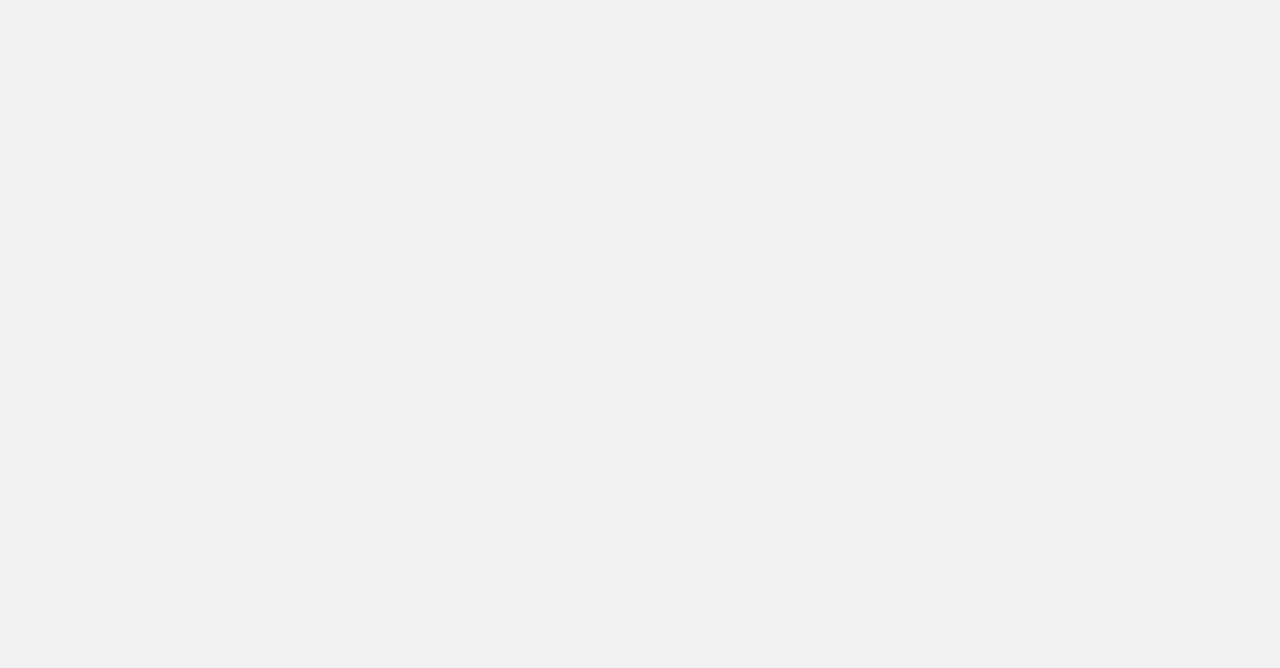
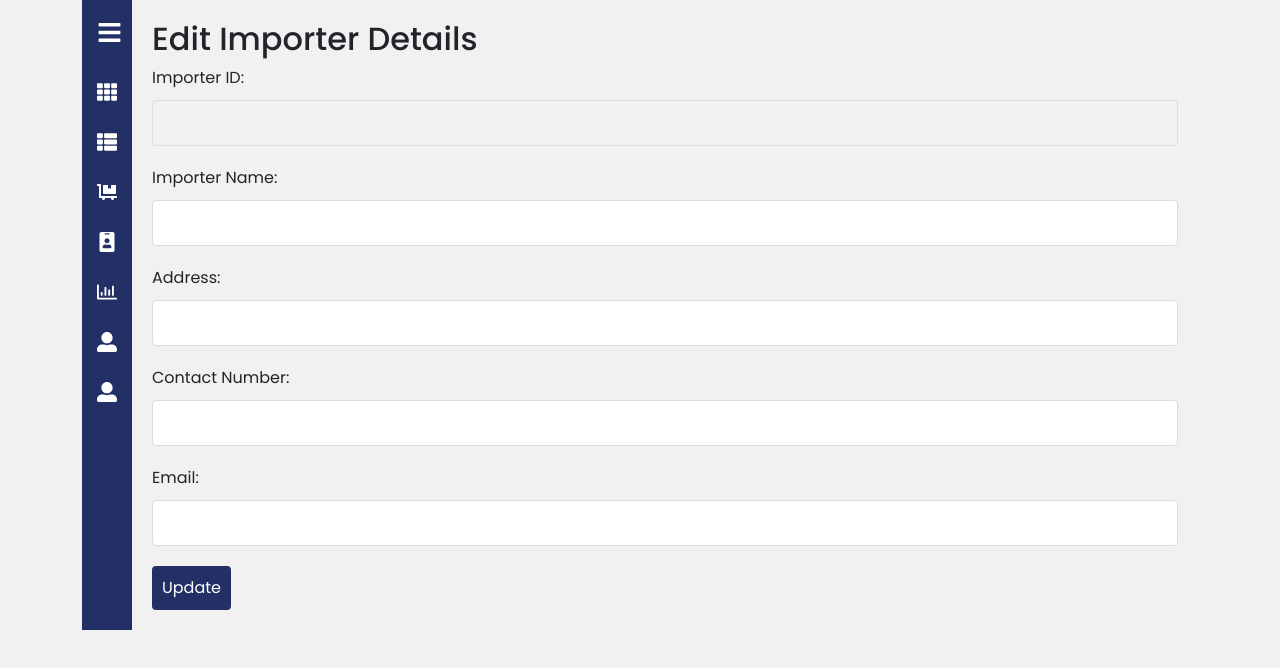
Before and after one commit to nishadi-s/ElectriGen-ICS, a React (Create React App) app in the folder frontend/: page /ImporterUpdate/1 in a window 1280 px wide. Before the commit this address had no page. Shown: the top 668 px of the page. Built offline with nearby package versions, Linux system fonts and the light colour scheme; no server answers.

Commit message:
implementing importer update

```diff
--- a/frontend/src/App.js
+++ b/frontend/src/App.js
@@ -57,6 +57,7 @@ import ExportOrders from "./pages/ExportOrders.jsx";
 import Importer from "./pages/Importer.jsx";
 import ExportAnalytics from "./pages/ExportAnalytics.jsx";
 import UpdateExports from "./pages/UpdateExports.jsx";
+import ImporterUpdate from "./pages/ImporterUpdate.jsx";
 
 const App = () => {
   return (
@@ -89,6 +90,7 @@ const App = () => {
             <Route path="/ExportAnalytics" element={<ExportAnalytics />} />
             <Route path="/ExportsProfile" element={<ExportsProfile />} />
             <Route path="/UpdateExports/:id" element={<UpdateExports />} />
+            <Route path="/ImporterUpdate/:id" element={<ImporterUpdate />} />
             {/* Define route for updating orders */}
             {/* Dulari */}
             <Route path="/New_Projects" element={<New_Projects />} />
--- a/frontend/src/components/ExportDetails.jsx
+++ b/frontend/src/components/ExportDetails.jsx
@@ -76,7 +76,7 @@ const ExportDetails=({exportt})=>{
                 </div>
             ))}
 
-            <p><strong>Total Cost: </strong>{exportt.totalCost}</p>
+            <p><strong>Total Cost(In Rs.): </strong>{exportt.totalCost}</p>
             <p><strong>Status: </strong>{exportt.status}</p>
             <p><strong>Created: </strong>{formatDistanceToNow(new Date(exportt.createdAt),{addSuffix:true})}</p>
             <span className="delete-button material-symbols-outlined" onClick={handleClick}>Delete</span><br></br>
--- a/frontend/src/components/ImporterDetails.jsx
+++ b/frontend/src/components/ImporterDetails.jsx
@@ -20,7 +20,7 @@ const ImporterDetails=({importer})=>{
             <p><strong>Contact Number: </strong>{importer.contactNumber}</p>
             <p><strong>Email: </strong>{importer.email}</p>
             <p><strong>Created: </strong>{formatDistanceToNow(new Date(importer.createdAt),{addSuffix:true})}</p><br></br>
-            <Link to={`/UpdateImporters/${importer._id}`} className="edit-button">Edit</Link> {/* Add Link for Edit button */}
+            <Link to={`/ImporterUpdate/${importer._id}`} className="edit-button">Edit</Link> {/* Add Link for Edit button */}
             <br></br>
 
         </div>
--- a/frontend/src/components/ImporterForm.jsx
+++ b/frontend/src/components/ImporterForm.jsx
@@ -21,6 +21,9 @@ const ImporterForm=()=>{
     const handleSubmit=async(e)=>{
         e.preventDefault()
 
+        // Convert the first letter of the email to lowercase
+    const formattedEmail = email.charAt(0).toLowerCase() + email.slice(1);
+
     // Validate importerID format
     if (!importerIDPattern.test(importerID)) {
         setError('Importer ID should start with "I" followed by 3 digits (e.g., I123)');
@@ -31,7 +34,7 @@ const ImporterForm=()=>{
     const emailPattern = /^[^\s@]+@[^\s@]+\.[^\s@]+$/;
 
     // Validate email format
-        if (!emailPattern.test(email)) {
+    if (!emailPattern.test(formattedEmail)) {
         setError('Invalid email format');
         return; // Stop form submission if email is invalid
     }
@@ -84,11 +87,11 @@ const ImporterForm=()=>{
 
     return(
         <form className="importerCreate" onSubmit={handleSubmit}>
-        <h3>Add a new Importer</h3>
+        <h3>Add a new Importer</h3><br />
 
         {successMessage && <div className="success-message">{successMessage}</div>}
 
-        <label>Dealer ID: </label><br></br>
+        <label>Importer ID: </label>
         <input
             type="text"
             onChange={(e)=>setimporterID(e.target.value)}
@@ -96,7 +99,7 @@ const ImporterForm=()=>{
             className={emptyFields.includes('importerID')?'error':''}
         /><br></br>
 
-        <label>Name: </label><br></br>
+        <label>Name: </label>
         <input
             type="text"
             onChange={(e)=>setimporterName(e.target.value)}
@@ -104,7 +107,7 @@ const ImporterForm=()=>{
             className={emptyFields.includes('importerName')?'error':''}
         /><br></br>
 
-        <label>Address: </label><br></br>
+        <label>Address: </label>
         <input
             type="text"
             onChange={(e)=>setaddress(e.target.value)}
@@ -112,7 +115,7 @@ const ImporterForm=()=>{
             className={emptyFields.includes('address')?'error':''}
         /><br></br>
 
-        <label>Contact Number: </label><br></br>
+        <label>Contact Number: </label>
         <input
             type="number"
             onChange={(e)=>setcontactNumber(e.target.value)}
@@ -120,7 +123,7 @@ const ImporterForm=()=>{
             className={emptyFields.includes('contactNumber')?'error':''}
         /><br></br>
 
-        <label>Email: </label><br></br>
+        <label>Email: </label>
         <input
             type="text"
             onChange={(e)=>setemail(e.target.value)}
@@ -128,7 +131,7 @@ const ImporterForm=()=>{
             className={emptyFields.includes('email')?'error':''}
         /><br></br><br></br>
 
-        <button> Add </button>
+        <button> Add Importer </button>
         {error && <div className="error">{error}</div>}
 
         </form>
--- a/frontend/src/pages/ImporterUpdate.jsx
+++ b/frontend/src/pages/ImporterUpdate.jsx
@@ -0,0 +1,147 @@
+import React, { useState, useEffect } from 'react';
+import { useNavigate, useParams } from 'react-router-dom';
+import ExportsNavBar from "../components/ExportsNavBar.jsx";
+import Swal from 'sweetalert2';
+
+const UpdateImporter = () => {
+    const { id } = useParams(); // Get the order ID from the URL params
+    const navigate = useNavigate();
+    const [importerID,setimporterID]=useState("");
+    const [importerName, setimporterName] = useState("");
+    const [address, setaddress] = useState("");
+    const [contactNumber, setcontactNumber] = useState([]);
+    const [email, setemail] = useState("");
+    const [error, setError] = useState(null);
+    const [emptyFields, setEmptyFields] = useState([]);
+    const [successMessage, setSuccessMessage] = useState('');
+
+    useEffect(() => {
+
+        const fetchImporters = async () => {
+            try {
+                const response = await fetch(`/api/importer/${id}`);
+                const importerData = await response.json();
+                setimporterID(importerData.importerID);
+                setimporterName(importerData.importerName);
+                setaddress(importerData.address);
+                setcontactNumber(importerData.contactNumber);
+                setemail(importerData.email);
+
+            } catch (error) {
+                console.error("Error fetching data", error);
+            }
+        };
+
+        fetchImporters();
+    }, [id]);
+
+    const handleSubmit = async (e) => {
+        e.preventDefault();
+
+
+         // Convert the first letter of the email to lowercase
+    const formattedEmail = email.charAt(0).toLowerCase() + email.slice(1);
+         // Email validation regex pattern
+         const emailPattern = /^[^\s@]+@[^\s@]+\.[^\s@]+$/;
+
+         if (!emailPattern.test(email)) {
+             setError("Invalid email address");
+             return;
+         }
+
+        const updatedImporter = {
+            importerID,
+            importerName,
+            address,
+            contactNumber,
+            email: formattedEmail,
+        };
+
+        try {
+            const response = await fetch(`/api/importer/${id}`, {
+                method: 'PUT',
+                body: JSON.stringify(updatedImporter),
+                headers: {
+                    'Content-Type': 'application/json'
+                },
+            });
+
+            if (response.ok) {
+                const updatedExportData = await response.json();
+                setimporterID(updatedExportData.importerID);
+                setimporterName(updatedExportData.importerName);
+                setaddress(updatedExportData.address);
+                setcontactNumber(updatedExportData.contactNumber);
+                setemail(updatedExportData.email);
+                Swal.fire({
+                    icon: 'success',
+                    title: 'Success!',
+                    text: 'Importer Details updated successfully!'
+                });
+                setTimeout(() => navigate('/ImporterDescription'), 2000);
+            } else {
+                const errorData = await response.json();
+                setError(errorData.error, "Error updating importer details");
+                setEmptyFields(errorData.emptyFields['']);
+                Swal.fire({
+                    icon: 'error',
+                    title: 'Error!',
+                    text: errorData.error
+                });
+            }
+        } catch (error) {
+            console.error("Error:", error);
+            Swal.fire({
+                icon: 'error',
+                title: 'Error!',
+                text: 'An error occurred while updating the importer details.'
+            });
+        }
+    };
+
+    return (
+        <ExportsNavBar>
+            <div className="update-importer">
+
+                <h2>Edit Importer Details</h2>
+                <form onSubmit={handleSubmit}>
+                    <label>Importer ID:</label>
+                    <input
+                        type="text"
+                        value={importerID}
+                        disabled
+                    />
+                    <label>Importer Name: </label>
+                    <input
+                        type="text"
+                        value={importerName}
+                        onChange={(e) => setimporterName(e.target.value)}
+                    />
+                    <label>Address: </label>
+                    <input
+                        type="text"
+                        value={address}
+                        onChange={(e) => setaddress(e.target.value)}
+                    />
+                    <label>Contact Number: </label>
+                    <input
+                        type="number"
+                        value={contactNumber}
+                        onChange={(e) => setcontactNumber(e.target.value)}
+                    />
+                    <label>Email: </label>
+                    <input
+                        type="text"
+                        value={email}
+                        onChange={(e) => setemail(e.target.value)}
+                    />
+                    <button type="submit">Update</button>
+                    {error && <div className="error">{error}</div>}
+                    {successMessage && <div className="success-message">{successMessage}</div>}
+                </form>
+            </div>
+        </ExportsNavBar>
+    );
+};
+
+export default UpdateImporter;
--- a/frontend/src/pages/UpdateExports.jsx
+++ b/frontend/src/pages/UpdateExports.jsx
@@ -78,7 +78,7 @@ const UpdateExport = () => {
                 setTimeout(() => navigate('/ExportsDashboard'), 2000);
             } else {
                 const errorData = await response.json();
-                setError(errorData.error, "Error updating product");
+                setError(errorData.error, "Error updating export order");
                 setEmptyFields(errorData.emptyFields['']);
                 Swal.fire({
                     icon: 'error',
@@ -107,7 +107,7 @@ const UpdateExport = () => {
                         value={exportOrderID}
                         disabled
                     />
-                    <label>Importer: </label>
+                    <label>Importer ID: </label>
                     <input
                         type="text"
                         value={importer}
@@ -129,7 +129,7 @@ const UpdateExport = () => {
                             />
                         </div>
                     ))}
-                    <label>Total Cost: </label>
+                    <label>Total Cost(In Rs.): </label>
                     <input
                         type="number"
                         value={totalCost}
```
Also changed, not shown: frontend/src/components/ExportForm.jsx (+8 -8 lines), 1 other file (tests, documents, lock files or other folders). Lines whose indentation alone changed are shown as unchanged.
